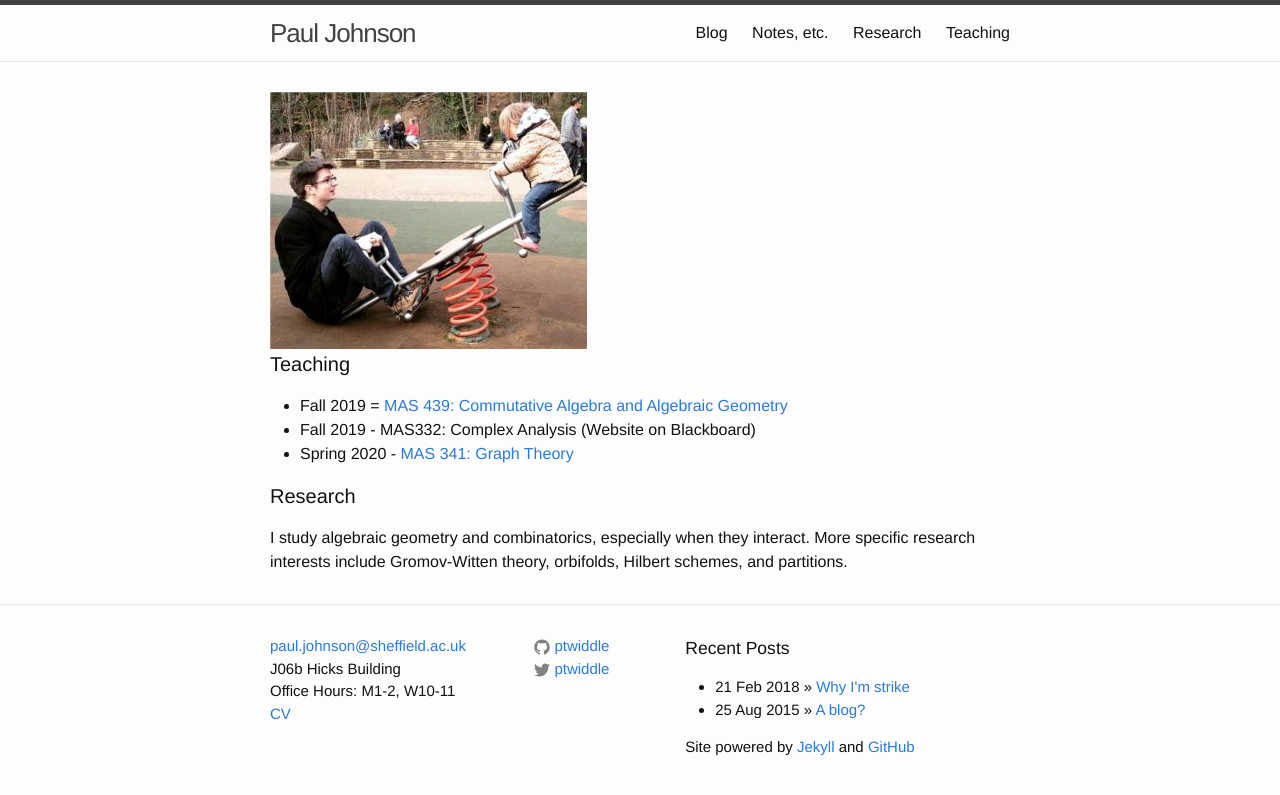
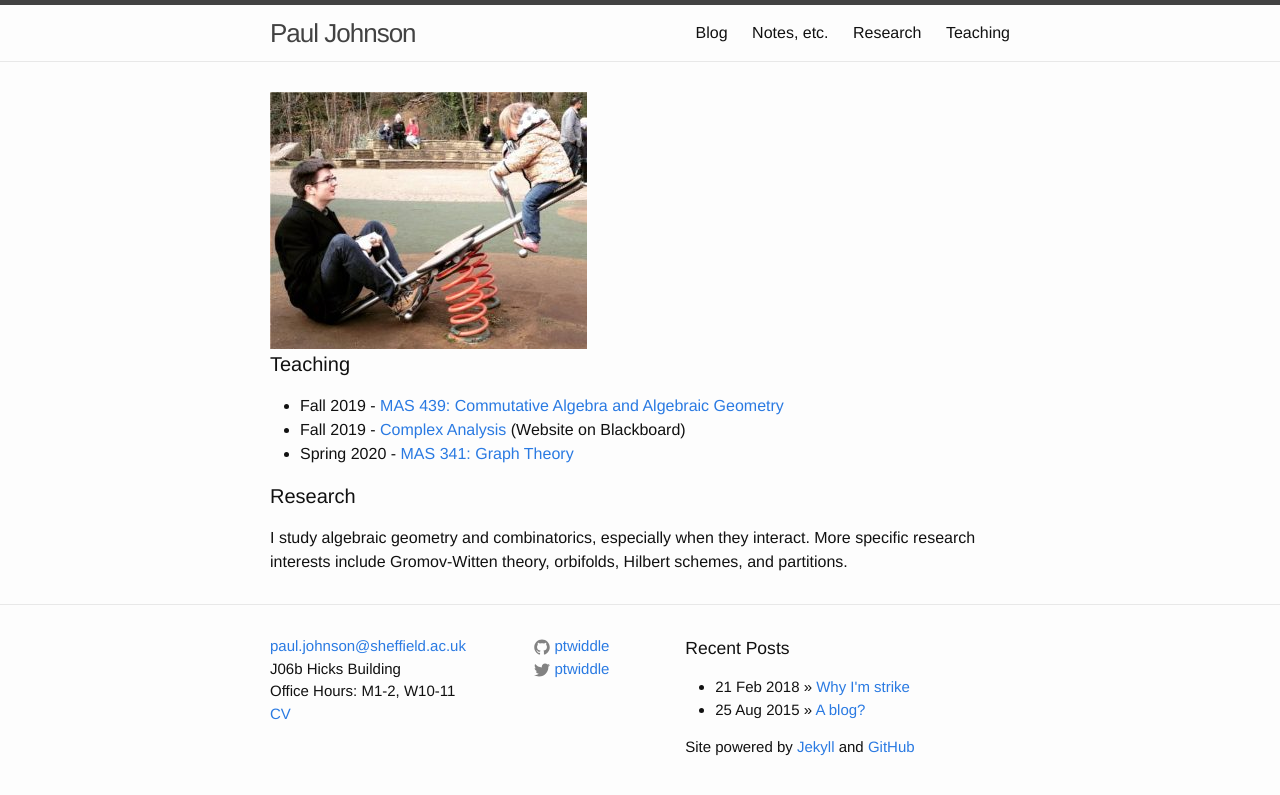
Before and after one commit to ptwiddle/ptwiddle.github.io, a Jekyll site: the page built from index.html, in a window 1280 px wide. Shown: the top 795 px of the page. Built offline with Jekyll 4.4.1, drawn with Linux system fonts in a browser that asks for light colours.

Commit message:
added link to MAS332 non-MOLE page

```diff
--- a/index.html
+++ b/index.html
@@ -8,8 +8,8 @@ layout: default
 
   <h3 class="page-heading">Teaching</h3>
       <ul>
-        <li> Fall 2019 = <a href="http://ptwiddle.github.io/MAS439-Commutative-Algebra/">MAS 439: Commutative Algebra and Algebraic Geometry</a></li>
-	<li> Fall 2019 - MAS332: Complex Analysis (Website on Blackboard)
+        <li> Fall 2019 - <a href="http://ptwiddle.github.io/MAS439-Commutative-Algebra/">MAS 439: Commutative Algebra and Algebraic Geometry</a></li>
+	<li> Fall 2019 - <a href="http://ptwiddle.github.io/MAS332-Complex-Analysis">Complex Analysis</a>  (Website on Blackboard)
         <li> Spring 2020 - <a href="http://ptwiddle.github.io/MAS341-Graph-Theory/">MAS 341: Graph Theory</a></li>
       </ul>
   <h3 class="page-heading"> Research </h3>
```
